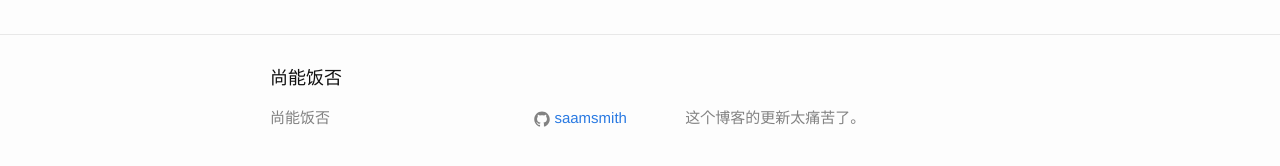
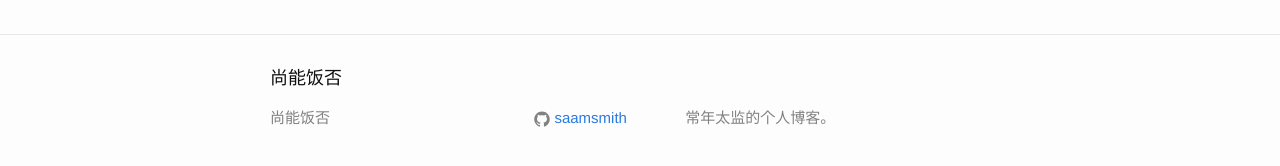
Before and after one commit to saamsmith/samxx, a Jekyll site: the page built from about.md, in a window 1280 px wide. Shown: the part 316-482 px from the top of the page. Built offline with Jekyll 4.4.1, drawn with Linux system fonts in a browser that asks for light colours.

Commit message:
update blog description

```diff
--- a/_config.yml
+++ b/_config.yml
@@ -16,7 +16,7 @@
 title: 尚能饭否
 # email: xxx
 description: > # this means to ignore newlines until "baseurl:"
-  这个博客的更新太痛苦了。
+  常年太监的个人博客。
 # Write an awesome description for your new site here. You can edit this
 # line in _config.yml. It will appear in your document head meta (for
 # Google search results) and in your feed.xml site description.
```
